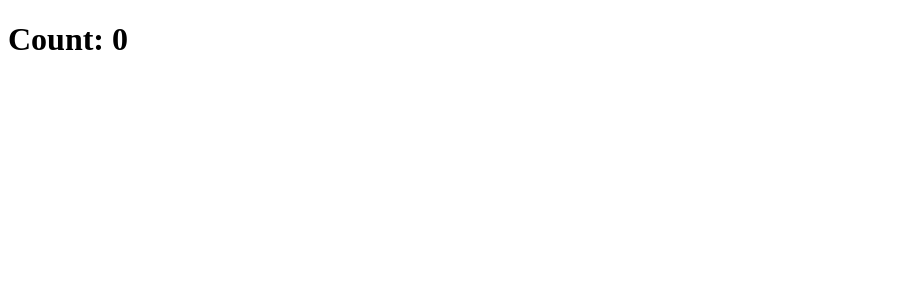
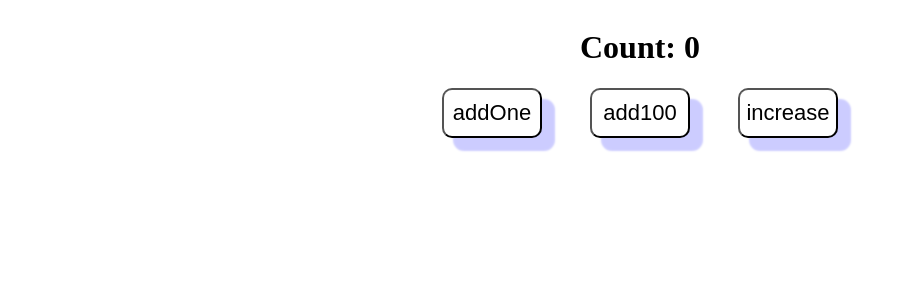
Before and after one commit to mate-academy/react_counter, a React (Create React App) app: page / in a window 1280 px wide. Shown: the top 300 px of the page, without its empty margins (0-906 px from the left). Built offline with nearby package versions, Linux system fonts and the light colour scheme; the HTML template or start-up script is replaced by a standard one.

Commit message:
react counter

```diff
--- a/src/App.tsx
+++ b/src/App.tsx
@@ -1,18 +1,12 @@
 import React from 'react';
+import { Counter } from './Components/Counter';
+
 import './App.scss';
 
-class App extends React.Component {
-  addOne = () => {};
-
-  add100 = () => {};
-
-  increase = () => {};
-
-  render() {
-    return (
-      <h1>Count: 0</h1>
-    );
-  }
-}
+const App: React.FC = () => {
+  return (
+    <Counter />
+  );
+};
 
 export default App;
--- /dev/null
+++ b/src/Components/Counter.scss
@@ -0,0 +1,35 @@
+.app {
+  display: flex;
+  flex-direction: column;
+
+  min-width: 768px;
+
+  &__title {
+    text-align: center;
+  }
+
+  &__buttons {
+    margin: 0 auto;
+  }
+
+  &__button {
+    margin-right: 48px;
+    height: 50px;
+    width: 100px;
+
+    font-size: 22px;
+    background-color: #fff;
+    border-radius: 10px;
+    box-shadow: 12px 12px 2px 1px rgba(0, 0, 255, .2);
+
+    transition: transform 0.3s;
+
+    &:hover {
+      transform: scale(110%);
+    }
+
+    &:last-child {
+      margin-right: 0;
+    }
+  }
+}
--- /dev/null
+++ b/src/Components/Counter.tsx
@@ -0,0 +1,71 @@
+import React from 'react';
+
+import './Counter.scss';
+
+type State = {
+  count: number,
+};
+
+export class Counter extends React.Component<{}, State> {
+  state = {
+    count: 0,
+  };
+
+  addOne = () => {
+    this.setState(state => ({
+      count: state.count + 1,
+    }));
+  };
+
+  add100 = () => {
+    this.setState(state => ({
+      count: state.count + 100,
+    }));
+  };
+
+  increase = () => {
+    if (this.state.count % 5 === 0) {
+      this.add100();
+    }
+
+    this.addOne();
+  };
+
+  render() {
+    return (
+      <div className="app">
+        <h1 className="app__title">
+          Count:
+          {' '}
+          {this.state.count}
+        </h1>
+
+        <div className="app__buttons">
+          <button
+            type="button"
+            className="app__button"
+            onClick={this.addOne}
+          >
+            addOne
+          </button>
+
+          <button
+            type="button"
+            className="app__button"
+            onClick={this.add100}
+          >
+            add100
+          </button>
+
+          <button
+            type="button"
+            className="app__button"
+            onClick={this.increase}
+          >
+            increase
+          </button>
+        </div>
+      </div>
+    );
+  }
+}
```
Also changed, not shown: package.json (line endings or trailing spaces), 2 other files (tests, documents, lock files or other folders).
